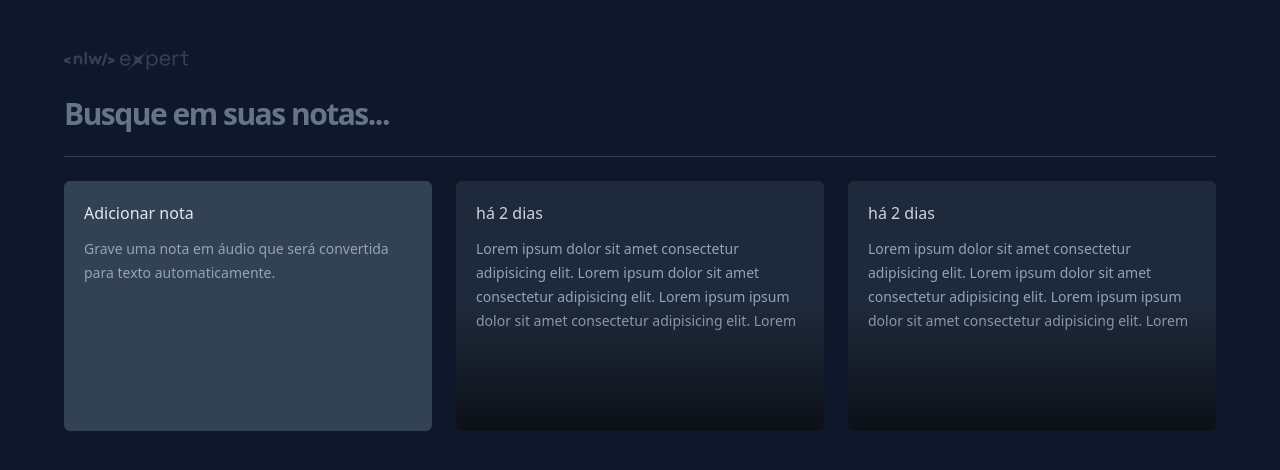
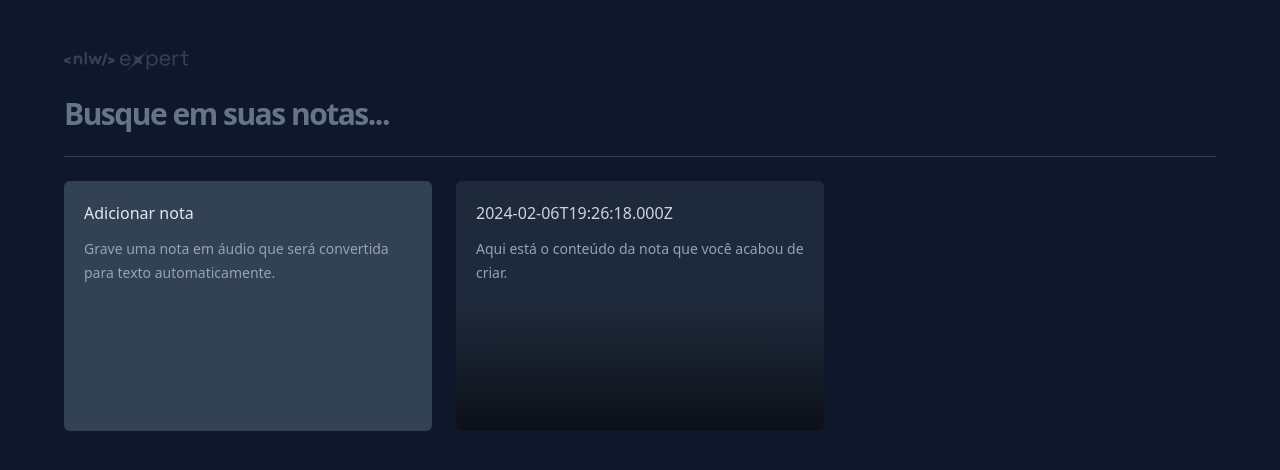
Before and after one commit to VictorPMello/NLW-EXPERT-REACT, a React (Vite) app: page / in a window 1280 px wide. Shown: the top 470 px of the page. Built offline with nearby package versions, Linux system fonts and the light colour scheme.

Commit message:
Adicionando Props ao Card

```diff
--- a/src/app.tsx
+++ b/src/app.tsx
@@ -1,6 +1,11 @@
 import logo from './assets/logo-nlw-expert.svg';
 import { NewNoteCard } from './components/new-note-card';
 import { NoteCard } from './components/note-card';
+
+const note = {
+  date: new Date(),
+  content: 'Aqui está o conteúdo da nota que você acabou de criar.',
+};
 
 export function App() {
   return (
@@ -21,8 +26,7 @@ export function App() {
       <div className='grid grid-cols-3 gap-6 auto-rows-[250px]'>
         <NewNoteCard />
 
-        <NoteCard />
-        <NoteCard />
+        <NoteCard note={note} />
       </div>
     </div>
   );
--- a/src/components/note-card.tsx
+++ b/src/components/note-card.tsx
@@ -1,16 +1,21 @@
-export function NoteCard() {
+interface NoteCardProps {
+  note: {
+    date: Date;
+    content: string;
+  };
+}
+
+export function NoteCard({ note }: NoteCardProps) {
   return (
     <button
       className='rounded-md text-left align-top flex flex-col bg-slate-800
-      p-5 space-y-3 overflow-hidden relative outline-none hover:ring-2
+      p-5 gap-3 overflow-hidden relative outline-none hover:ring-2
       hover:ring-slate-600 focus-visible:ring-2 focus-visible:ring-lime-400'>
       <span className='text-small font-medium text-slate-300'>
-        há 2 dias
+        {note.date.toISOString()}
       </span>
       <p className='text-sm leading-6 text-slate-400'>
-        Lorem ipsum dolor sit amet consectetur adipisicing elit. Lorem
-        ipsum dolor sit amet consectetur adipisicing elit. Lorem ipsum
-        ipsum dolor sit amet consectetur adipisicing elit. Lorem
+        {note.content}
       </p>
 
       <div className='absolute bottom-0 left-0 right-0 h-1/2 bg-gradient-to-t from-black/60 to-black/0 pointer-events-none' />
```
